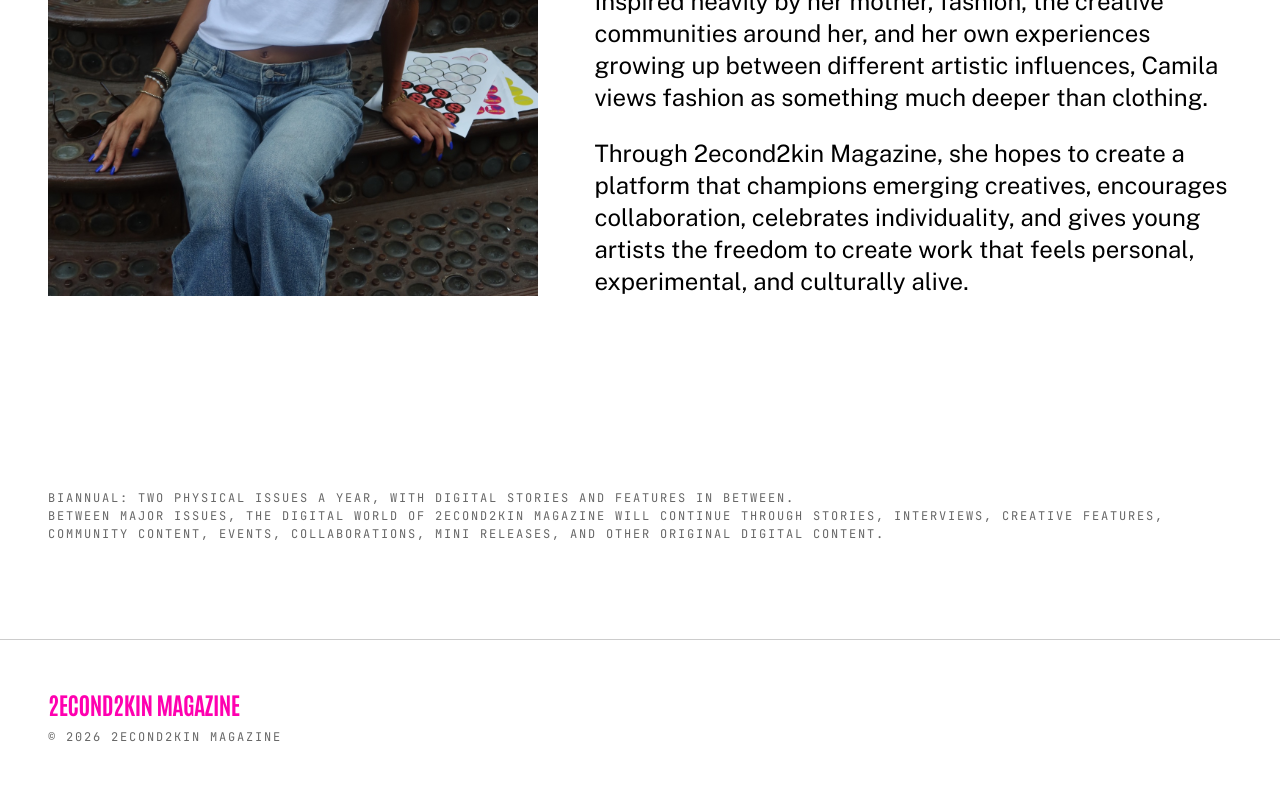
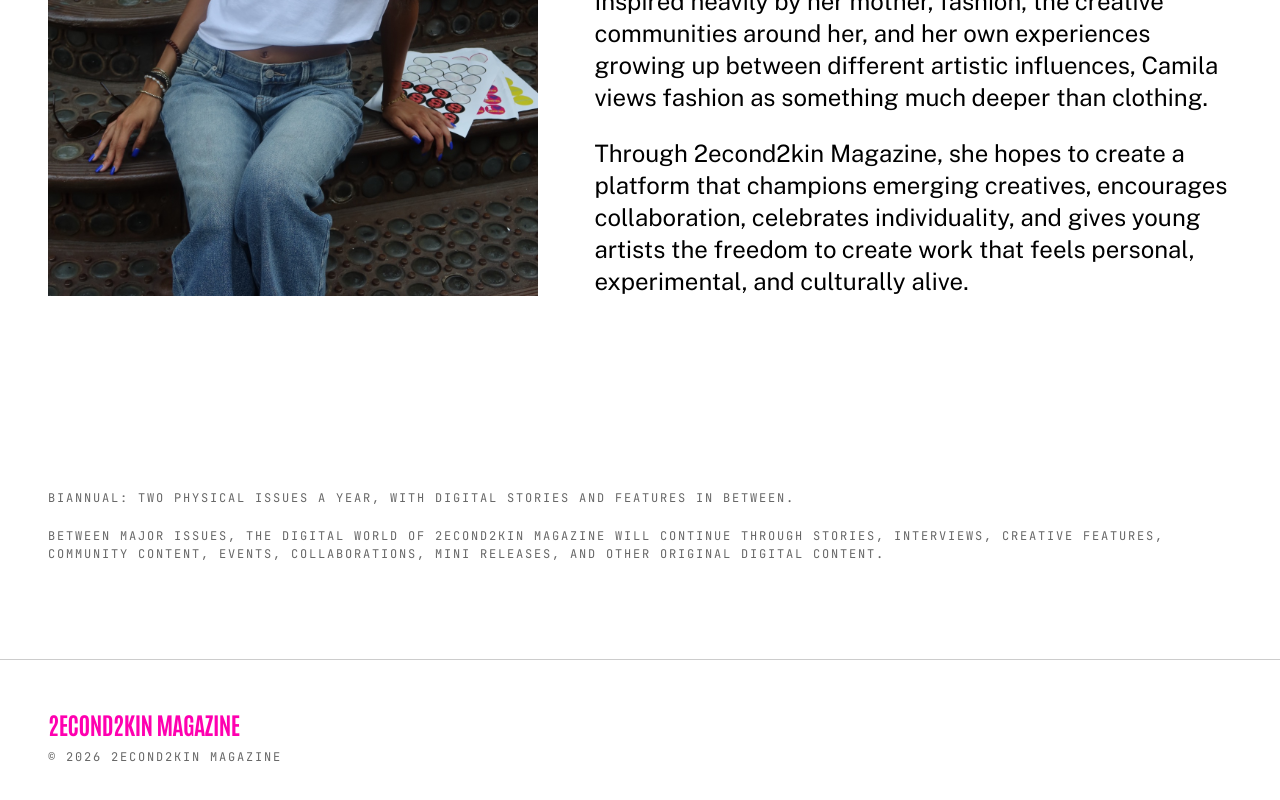
Before and after one commit to LukeHopkinss/2econd2kin, a Next.js app: page /about in a window 1280 px wide. Shown: the part 2826-3626 px from the top of the page. Built offline with nearby package versions, Linux system fonts and the light colour scheme.

Commit message:
yet another styling fix

```diff
--- a/src/app/about/page.tsx
+++ b/src/app/about/page.tsx
@@ -153,7 +153,7 @@ export default function AboutPage() {
           Biannual: two physical issues a year, with digital stories and features in
           between.
         </p>
-        <p className="type-meta text-meta text-paper/60">
+        <p className="mt-5 type-meta text-meta text-paper/60">
           Between major issues, the digital world of 2econd2kin Magazine will continue through stories, interviews, creative features, community content, events, collaborations, mini releases, and other original digital content.
         </p>
       </Section>
```
